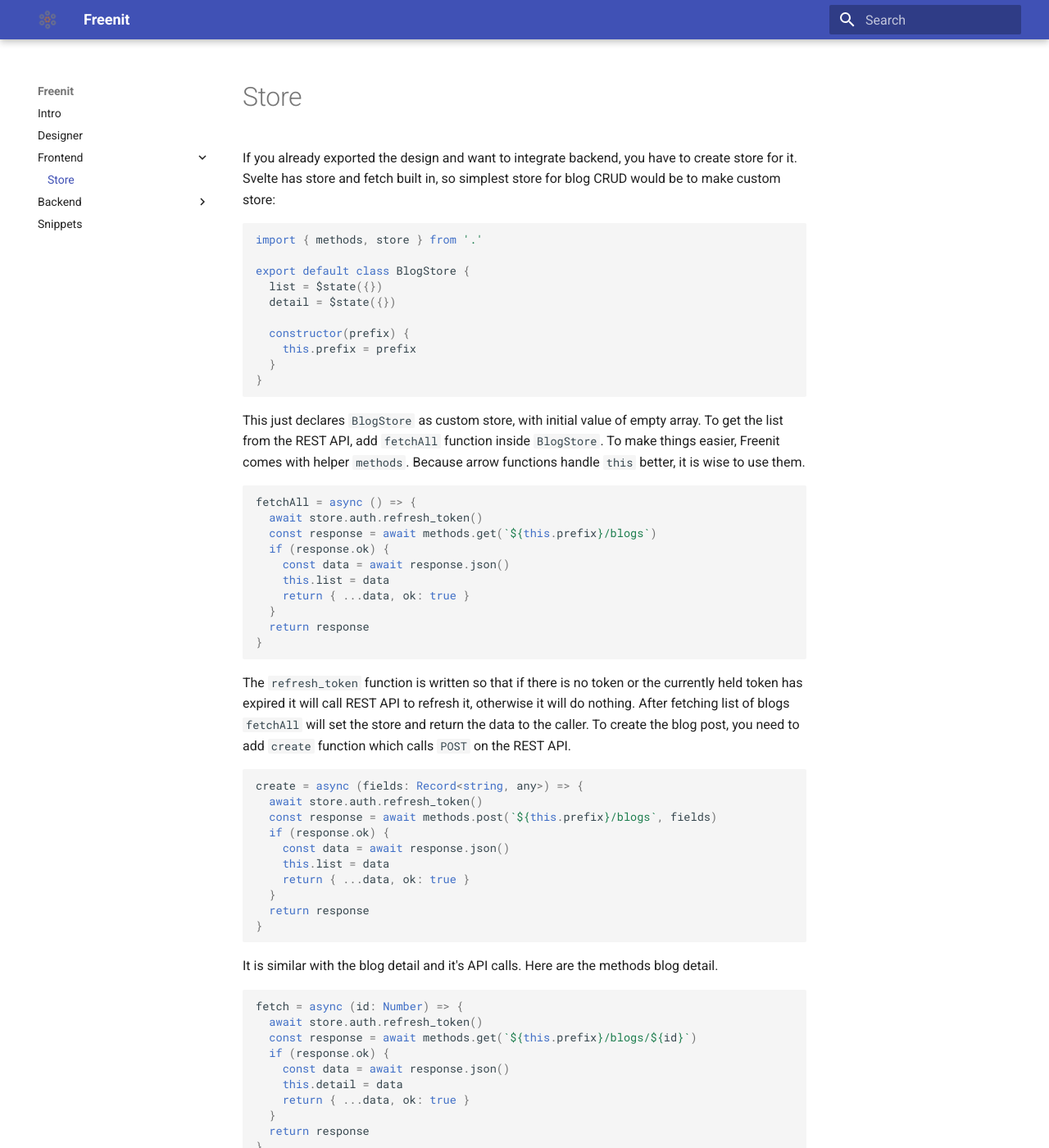
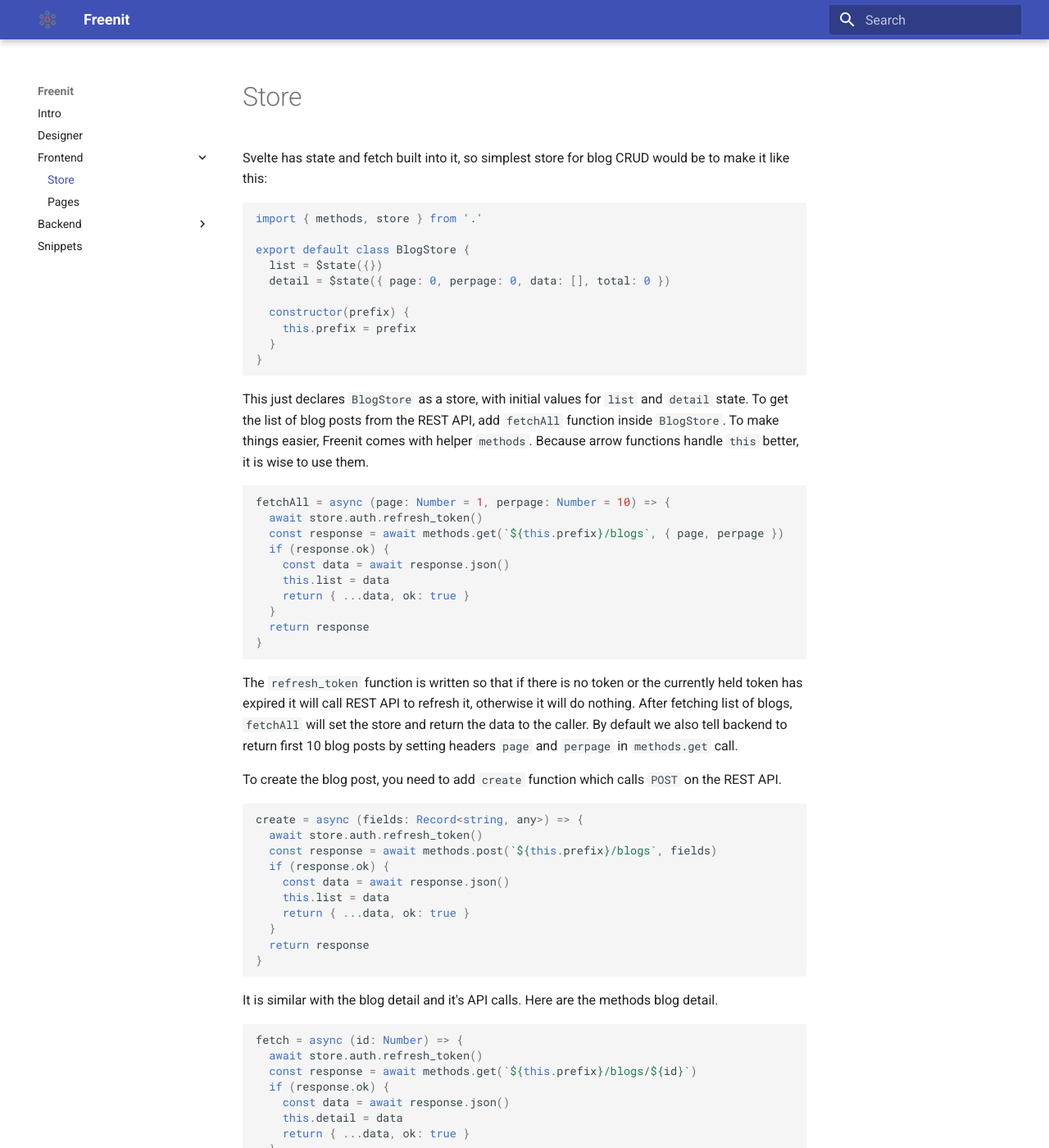
Before and after one commit to freenit-framework/doc, an MkDocs documentation site: the page built from docs/frontend/01store.md, in a window 1280 px wide and 1400 px high. Shown: the whole window at 82% size. Built offline with MkDocs 1.6.1 and Material for MkDocs 9.7.7, drawn with Linux system fonts in a browser that asks for light colours; some of the changed text lies outside the part shown.

Commit message:
Add available pages

````diff
--- a/docs/frontend/store.md
+++ b/docs/frontend/01store.md
@@ -1,15 +1,14 @@
 # Store
 
-If you already exported the design and want to integrate backend, you have to
-create store for it. Svelte has store and fetch built in, so simplest store for
-blog CRUD would be to make custom store:
+Svelte has state and fetch built into it, so simplest store for blog CRUD would
+be to make it like this:
 
 ```ts
 import { methods, store } from '.'
 
 export default class BlogStore {
   list = $state({})
-  detail = $state({})
+  detail = $state({ page: 0, perpage: 0, data: [], total: 0 })
 
   constructor(prefix) {
     this.prefix = prefix
@@ -17,15 +16,16 @@ export default class BlogStore {
 }
 
 ```
-This just declares `BlogStore` as custom store, with initial value of empty
-array. To get the list from the REST API, add `fetchAll` function inside
-`BlogStore`. To make things easier, Freenit comes with helper `methods`.
-Because arrow functions handle `this` better, it is wise to use them.
+This just declares `BlogStore` as a store, with initial values for
+`list` and `detail` state. To get the list of blog posts from the
+REST API, add `fetchAll` function inside `BlogStore`. To make things
+easier, Freenit comes with helper `methods`. Because arrow functions
+handle `this` better, it is wise to use them.
 
 ```ts
-fetchAll = async () => {
+fetchAll = async (page: Number = 1, perpage: Number = 10) => {
   await store.auth.refresh_token()
-  const response = await methods.get(`${this.prefix}/blogs`)
+  const response = await methods.get(`${this.prefix}/blogs`, { page, perpage })
   if (response.ok) {
     const data = await response.json()
     this.list = data
@@ -37,8 +37,11 @@ fetchAll = async () => {
 ```
 The `refresh_token` function is written so that if there is no token or the currently
 held token has expired it will call REST API to refresh it, otherwise it will do nothing.
-After fetching list of blogs `fetchAll` will set the store and return the data to the
-caller. To create the blog post, you need to add `create` function which calls
+After fetching list of blogs, `fetchAll` will set the store and return the data to the
+caller. By default we also tell backend to return first 10 blog posts by setting headers
+`page` and `perpage` in `methods.get` call.
+
+To create the blog post, you need to add `create` function which calls
 `POST` on the REST API.
 
 ```ts
@@ -101,9 +104,9 @@ import BlogStore from './blog'
 store.blog = new BlogStore(store.auth.prefix)
 ```
 
-So now in your code you would refer to it through global store.
+So now in your `.svelte` component you would refer to it through global store.
 ```ts
 import { store } from '@freenit-framework/core'
 
-console.log(store.blog.detail.id)
+console.log(store.blog.list.total)
 ```
````
Also changed, not shown: docs/frontend/02pages.md (added, +106 -0 lines).
